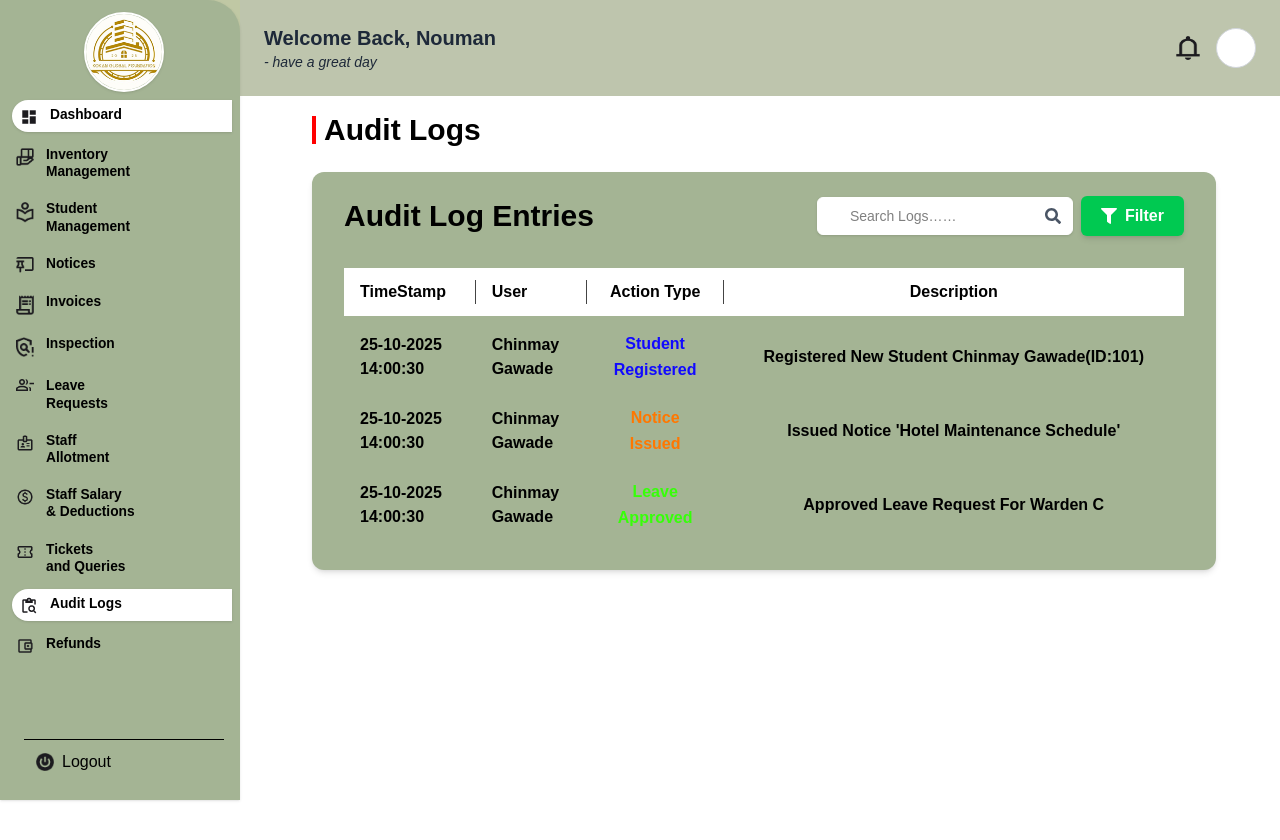
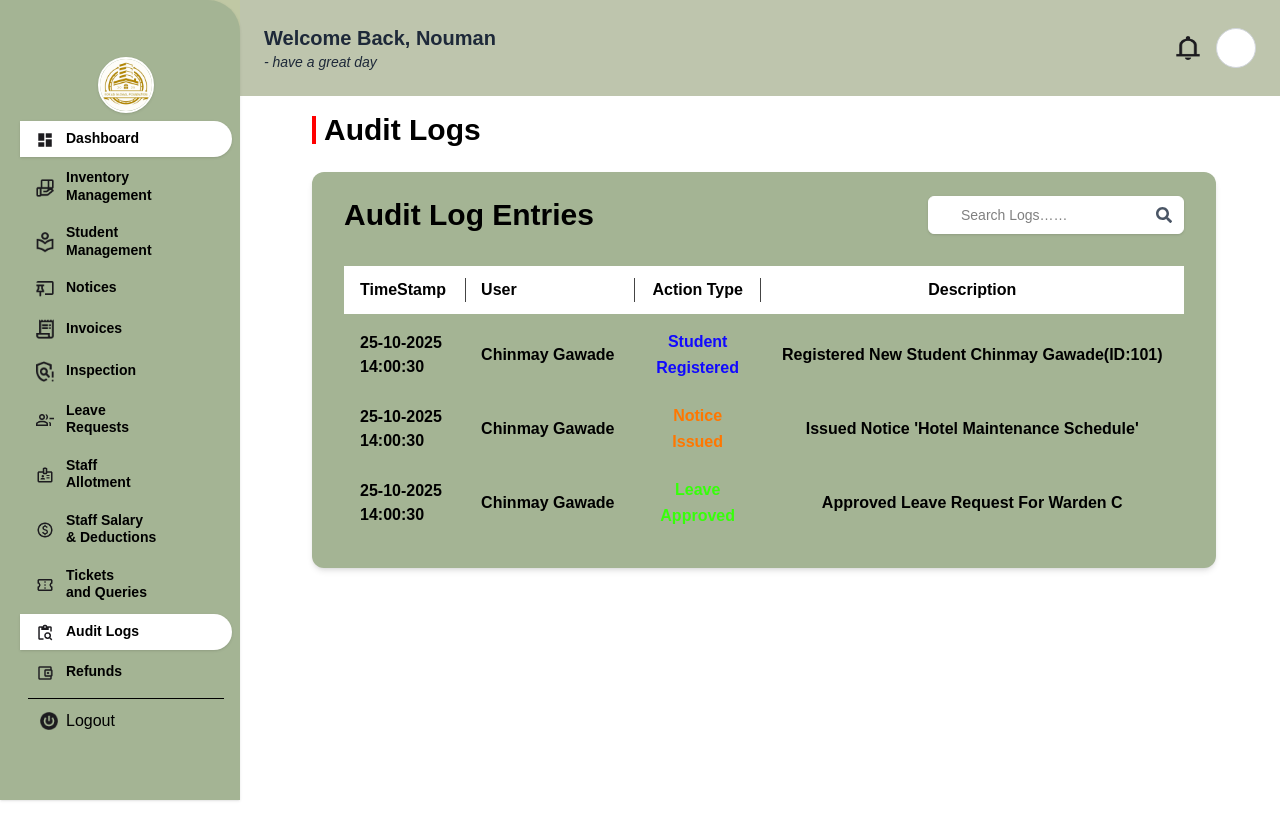
Before and after one commit to dev-nexcore/HM_ADMIN, a Next.js app: page /audit in a window 1280 px wide. Shown: the top 840 px of the page. Built offline with nearby package versions, Linux system fonts and the light colour scheme.

Commit message:
changes by pranali

```diff
--- a/src/components/audit/audit.jsx
+++ b/src/components/audit/audit.jsx
@@ -10,19 +10,19 @@ export default function AuditLogsSection() {
   const logs = [
     {
       timestamp: "25-10-2025\n14:00:30",
-      user: "Chinmay\nGawade",
+      user: "Chinmay Gawade",
       action: "Student Registered",
       description: "Registered New Student Chinmay Gawade(ID:101)",
     },
     {
       timestamp: "25-10-2025\n14:00:30",
-      user: "Chinmay\nGawade",
+      user: "Chinmay Gawade",
       action: "Notice Issued",
       description: "Issued Notice 'Hotel Maintenance Schedule'",
     },
     {
       timestamp: "25-10-2025\n14:00:30",
-      user: "Chinmay\nGawade",
+      user: "Chinmay Gawade",
       action: "Leave Approved",
       description: "Approved Leave Request For Warden C",
     },
@@ -71,14 +71,14 @@ export default function AuditLogsSection() {
               />
               <FaSearch className="absolute right-3 top-1/2 -translate-y-1/2 text-gray-600 pointer-events-none" />
             </div>
-
+{/*
             <button
               className="flex items-center gap-2 bg-green-500 hover:bg-green-600 text-white font-semibold rounded-md px-5 py-2 whitespace-nowrap shadow-md"
               onClick={toggleFilterModal}
             >
               <FaFilter />
               <span className="hidden sm:inline">Filter</span>
-            </button>
+            </button> */}
           </div>
         </div>
 
@@ -147,8 +147,8 @@ export default function AuditLogsSection() {
         </div>
       </div>
 
-      {/* Filter Modal */}
-      {isFilterModalOpen && (
+     {/* Filter Modal */}
+      {/* {isFilterModalOpen && (
         <div className="fixed inset-0 z-50 flex items-center justify-center backdrop-blur-md bg-opacity-50">
           <div className="bg-white p-6 rounded-lg shadow-lg w-[90%] sm:w-[400px]">
             <h3 className="text-xl font-semibold mb-4 text-gray-700">Filter Refunds</h3>
@@ -212,7 +212,7 @@ export default function AuditLogsSection() {
             </div>
           </div>
         </div>
-      )}
+      )} */}
     </div>
   );
 }
--- a/src/components/home/sidebar.jsx
+++ b/src/components/home/sidebar.jsx
@@ -11,6 +11,11 @@ export default function Sidebar() {
   const [sidebarOpen, setSidebarOpen] = useState(false);
   const [active, setActive] = useState("Dashboard");
   const [showLogoutConfirm, setShowLogoutConfirm] = useState(false);
+  const [isHydrated, setIsHydrated] = useState(false);
+
+  useEffect(() => {
+    setIsHydrated(true);
+  }, []);
 
   useEffect(() => {
     setSidebarOpen(false);
@@ -62,14 +67,14 @@ export default function Sidebar() {
   const handleLogout = () => {
     localStorage.clear();
     sessionStorage.clear();
-    router.push("/login");
+    router.push("/");
   };
 
   const getLinkClass = (href, label) =>
-    `flex items-start gap-3 px-2 py-1.5 transition-all duration-200 rounded-l-full text-[0.86rem] cursor-pointer leading-tight
+    `flex items-center gap-3 px-4 py-2 transition-all duration-200 text-[0.86rem] cursor-pointer leading-tight w-full rounded-r-full
      ${active === label || pathname === href
-        ? "bg-white text-black font-semibold shadow ml-1"
-        : "hover:underline text-black"}`;
+      ? "bg-white text-black font-semibold shadow"
+      : "hover:bg-white/30 text-black"}`;
 
   return (
     <div>
@@ -83,9 +88,9 @@ export default function Sidebar() {
       </button>
 
       <aside
-        className={`fixed top-0 left-0 z-40 w-60 h-screen bg-[#A4B494] py-3 pl-2 flex flex-col justify-between
+        className={`fixed top-0 left-0 z-40 w-60 h-screen items-center justify-center bg-[#A4B494] py-4 pl-3 flex flex-col
         rounded-tr-4xl shadow transform transition-transform duration-300
-        ${sidebarOpen ? "translate-x-0" : "-translate-x-full"} md:translate-x-0 md:static`}
+        common-classes ${isHydrated && sidebarOpen ? "translate-x-0" : "-translate-x-full"} md:translate-x-0 md:static`}
       >
         {/* Close Button (Mobile Only) */}
         <button
@@ -96,10 +101,9 @@ export default function Sidebar() {
           <X size={24} />
         </button>
 
-        <div>
         {/* Logo */}
 <div className="flex items-center justify-center mb-2 px-1">
-            <div className="w-20 h-20 rounded-full overflow-hidden border-2 border-white shadow">
+  <div className="w-14 h-14 rounded-full overflow-hidden border-2 border-white shadow">
     <img
       src="/photos/logo.png"
       alt="Logo"
@@ -108,8 +112,9 @@ export default function Sidebar() {
   </div>
 </div>
 
+
         {/* Nav Links */}
-          <ul className="space-y-2 font-semibold pr-2">
+        <ul className="space-y-1 font-semibold pr-2 w-full px-2">
           {navItems.map(({ label, icon, href }) => (
             <li key={label} onClick={() => setActive(label)}>
               <Link href={href}>
@@ -118,7 +123,7 @@ export default function Sidebar() {
                     <Image src={icon} alt={`${label} icon`} width={18} height={18} />
                   </div>
                   <span
-                      className="break-words"
+                    className="break-words text-[14px] font-bold"
                     dangerouslySetInnerHTML={{ __html: label }}
                   />
                 </div>
@@ -126,12 +131,10 @@ export default function Sidebar() {
             </li>
           ))}
         </ul>
-        </div>
 
         {/* Logout Button */}
-        <div className="mt-3 mb-2">
-          <hr className="border-t border-black mx-4 mb-1" />
-          <div className="px-4">
+        <div className="mt-2 mb-1 w-full px-4">
+          <hr className="border-t border-black mb-1" />
           <button
             onClick={() => setShowLogoutConfirm(true)}
             className="flex items-center gap-2 text-black px-3 py-1.5 rounded-full hover:bg-[#3E522D] w-full"
@@ -139,7 +142,6 @@ export default function Sidebar() {
             <Image src="/photos/logout.png" alt="Logout" width={18} height={18} />
             Logout
           </button>
-          </div>
         </div>
       </aside>
 
@@ -156,7 +158,7 @@ export default function Sidebar() {
       {showLogoutConfirm && (
         <div className="fixed inset-0 flex items-center justify-center backdrop-blur-sm bg-[#A4B494]/60 z-50">
           <div className="bg-[#A4B494] p-6 rounded-xl shadow-lg w-80 max-w-full text-black flex flex-col items-center">
-            <p className="mb-4 text-center text-lg font-semibold">
+            <p className="mb-4 text-center text-lg font-extrabold">
               Are you sure you want to logout?
             </p>
             <div className="flex gap-4">
```
Lines whose indentation alone changed are shown as unchanged.
